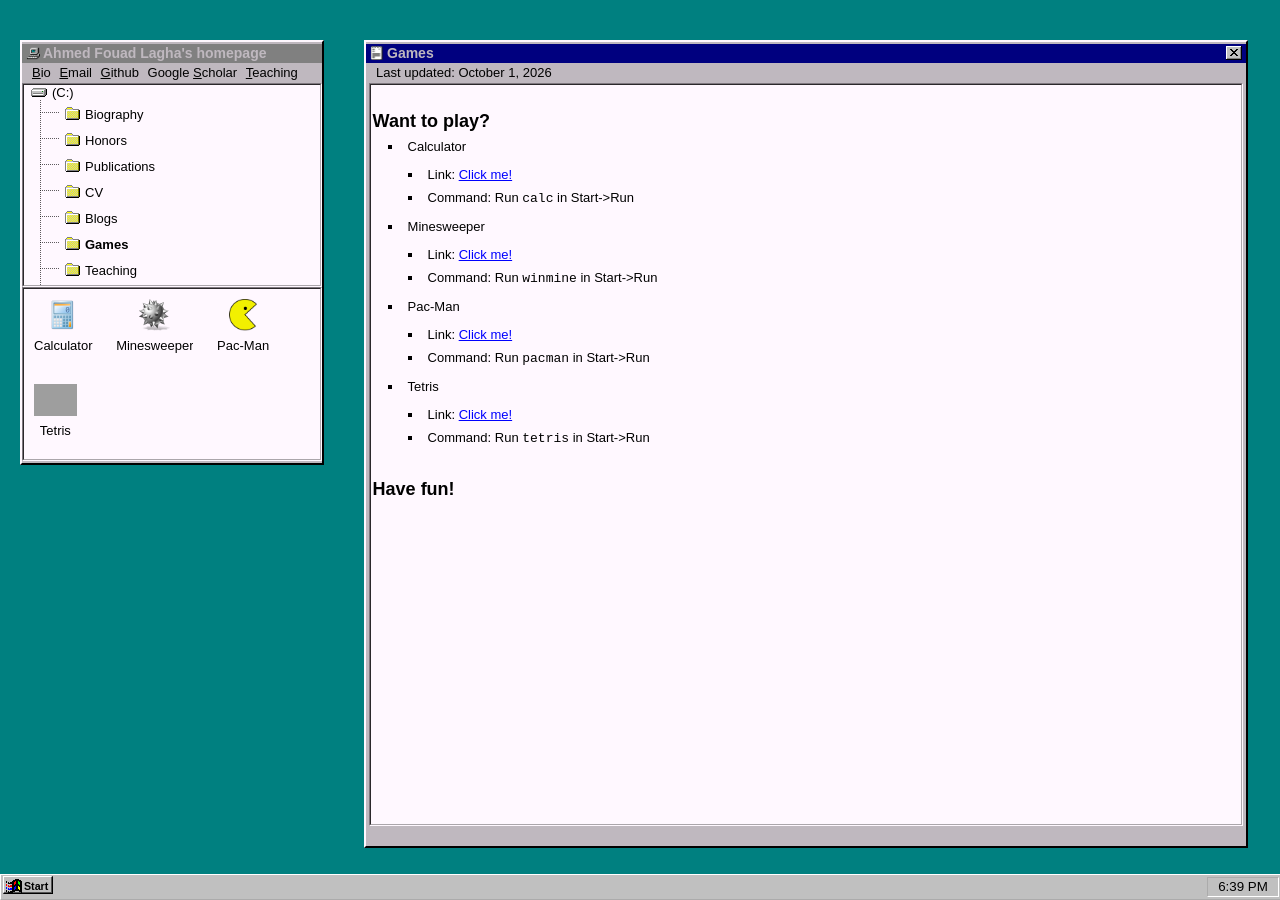
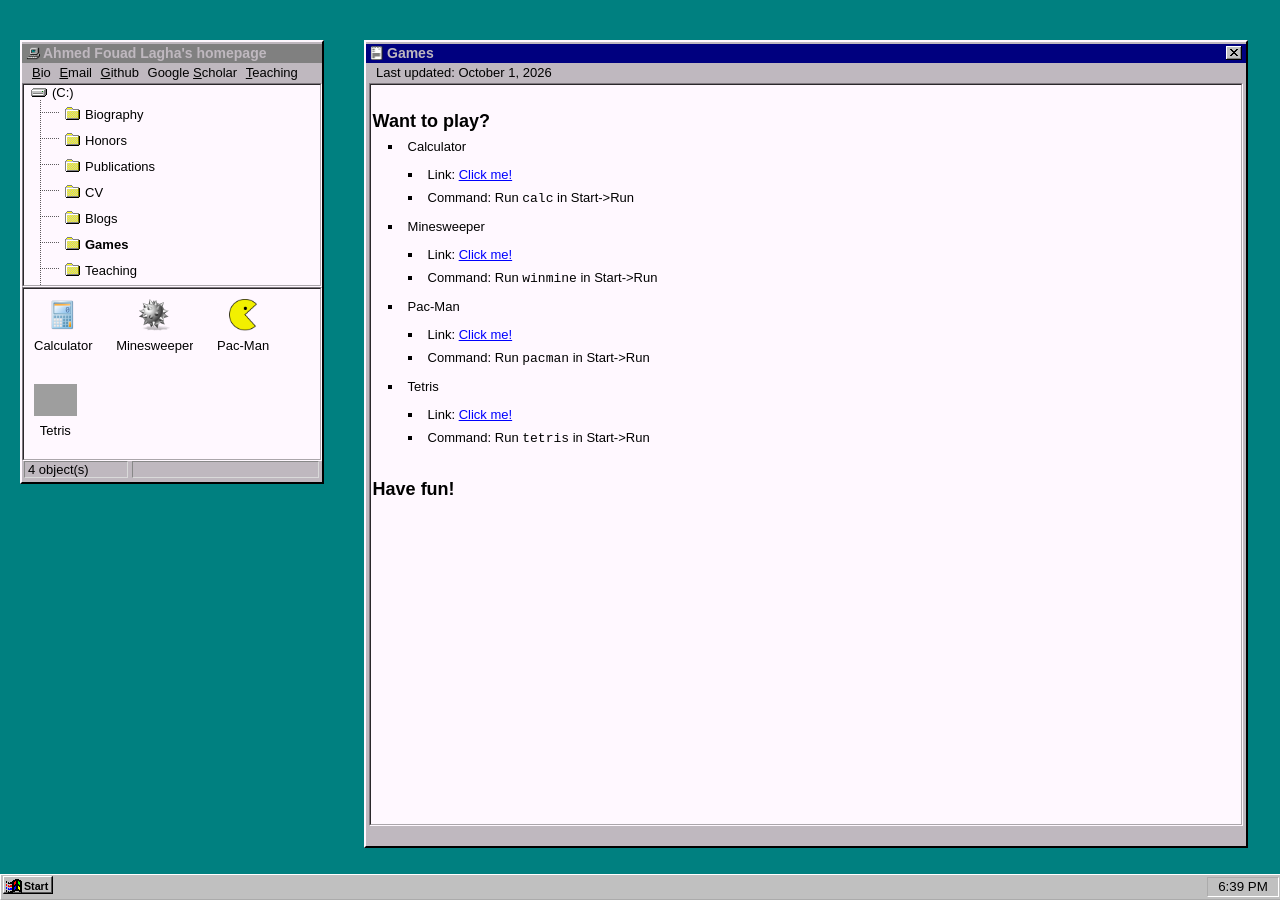
Before and after one commit to ahmed-fouad-lagha/ahmed-fouad-lagha.github.io, a Jekyll site: the page built from _games/index.md, in a window 1280 px wide. Built offline with Jekyll 4.4.1, drawn with Linux system fonts in a browser that asks for light colours; grey boxes are pictures that could not be loaded.

Commit message:
fix: simplify post total logic in sidebar for better clarity

```diff
--- a/_includes/desktop-sidebar.html
+++ b/_includes/desktop-sidebar.html
@@ -34,22 +34,15 @@
             </ul>
         </div>
     {% endif %}
-    {% if (current_collection == "blogs" or current_collection == "games") and page.url != '/blogs/' and page.url != '/games/' or current_collection == "cv" %}
+    {% if current_collection == "blogs" or current_collection == "games" or current_collection == "cv" %}
         <div class="post_total">
-            {% if current_collection == "blogs" or current_collection == "games" or current_collection == "cv" %}
-                {% assign object_count = site[current_collection] | size | minus: 1 %}
-                <div class="left">{{ object_count }} object(s)</div>
-            {% else %}
-                <div class="left">{{ site.data.navigation | size }} object(s)</div>
-            {% endif %}
+            <div class="left">{{ site[current_collection] | size | minus: 1 }} object(s)</div>
             <div class="right">&nbsp;</div>
         </div>
     {% else %}
-        {% if current_collection == "" %}
-            <div class="post_total">
-                <div class="left">{{ site.data.navigation | size }} object(s)</div>
-                <div class="right">&nbsp;</div>
-            </div>
-        {% endif %}
+        <div class="post_total">
+            <div class="left">{{ site.data.navigation | size }} object(s)</div>
+            <div class="right">&nbsp;</div>
+        </div>
     {% endif %}
 </aside>
```
